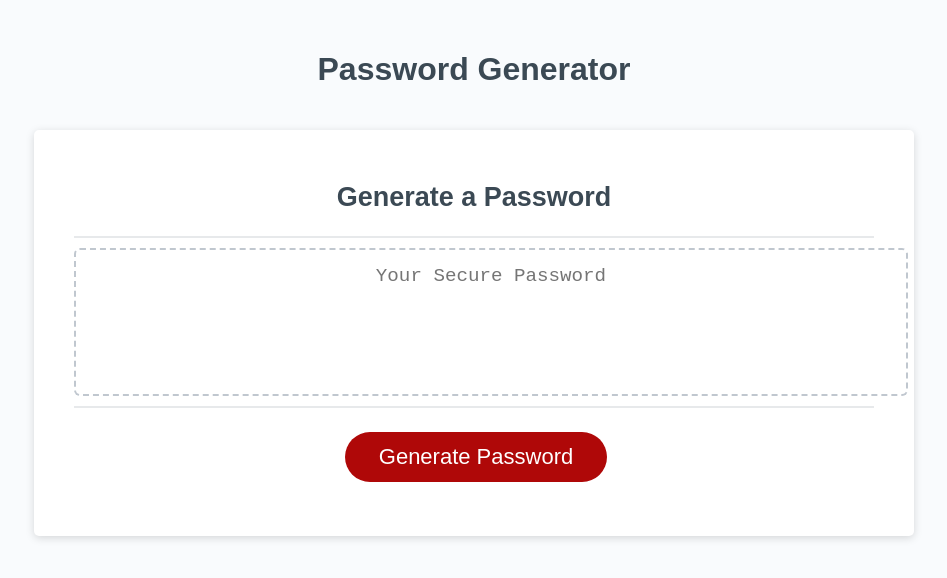
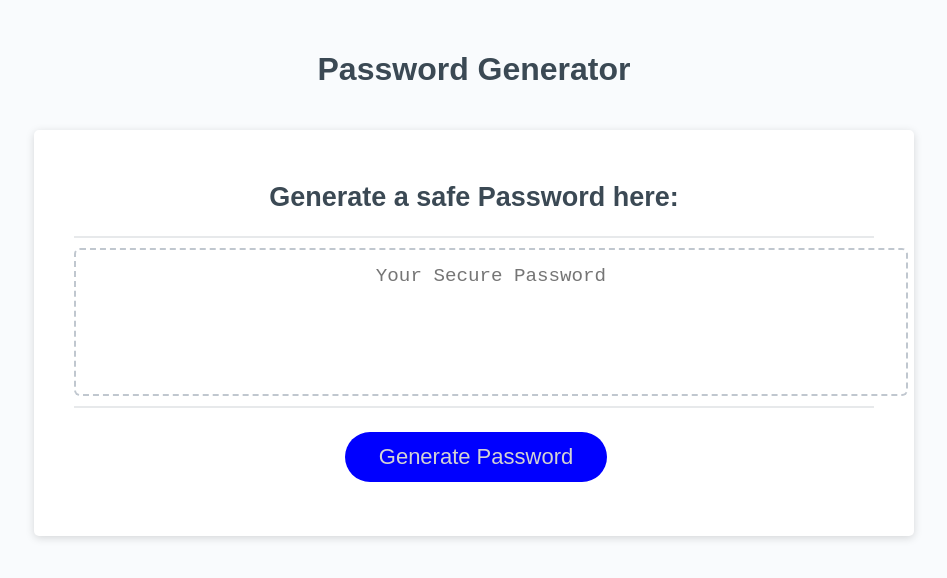
Before and after one commit to adelalama/PasswordGenerator, a plain HTML site: page index.html in a window 1280 px wide. Shown: the whole page, without its empty margins (166-1113 px from the left). Drawn offline with Linux system fonts and the light colour scheme.

Commit message:
added comments and fixed result array

```diff
--- a/index.html
+++ b/index.html
@@ -16,7 +16,7 @@
     </header>
     <div class="card">
       <div class="card-header">
-        <h2>Generate a Password</h2>
+        <h2>Generate a safe Password here:</h2>
       </div>
       <div class="card-body">
         <textarea readonly id="password" placeholder="Your Secure Password" aria-label="Generated Password"></textarea>
--- a/script.js
+++ b/script.js
@@ -211,14 +211,12 @@ var special = [
       result.push(possibleCharacter);
     }
 
-
     return result.join('');
   }
 
-
   var generateBtn = document.querySelector('#generate');
 
-
+//function to call generate password and assign that password to id password in html
   function writePassword() {
     var password = generatePassword();
     var passwordText = document.querySelector('#password');
@@ -226,5 +224,5 @@ var special = [
     passwordText.value = password;
   }
 
-
+  //we add the  event listener to html button
   generateBtn.addEventListener('click', writePassword);
--- a/style.css
+++ b/style.css
@@ -71,9 +71,9 @@ header {
 
 .btn {
   border: none;
-  background-color: hsl(360, 91%, 36%);
+  background-color: blue;
   border-radius: 25px;
-  color: hsl(0, 0%, 100%);
+  color: lightgrey;
   display: inline-block;
   font-size: 22px;
   line-height: 22px;
```
